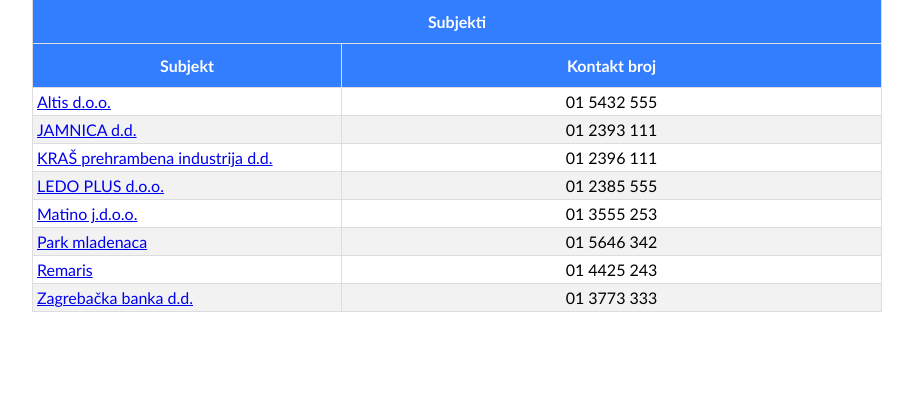
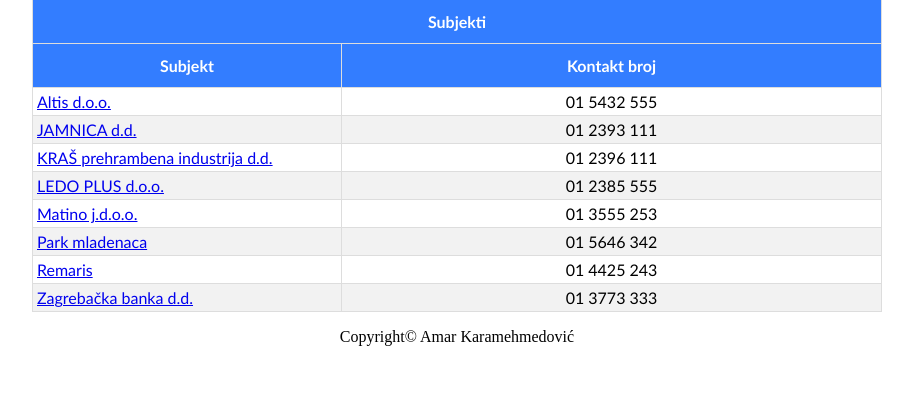
Before and after one commit to AmarKaramehmedovic/registar-klijenata, a PHP site: page / in a window 1280 px wide. Shown: the part 188-608 px from the top of the page, without its empty margins (183-1096 px from the left). Run offline with PHP 8.4, Linux system fonts and the light colour scheme; the visitor is signed in with stand-in values (Sample User, id 1); data comes from the database, SQL or seed files in the repository.

Commit message:
Add files via upload

```diff
--- a/index.php
+++ b/index.php
@@ -8,6 +8,10 @@
 		#table1 th {
 		  background-color: #337DFF;
 		  color: white;
+		}
+
+		.footer{
+			text-align: center;
 		}
 	</style>
     </head>
@@ -110,5 +114,8 @@
 			echo "</table>";
 			mysqli_close($conn);
             ?>
+	<div class="footer" style="text-align: center;">
+	  <p>Copyright© Amar Karamehmedović</p>
+	</div>
     </body>
 </html>
```
Also changed, not shown: noviKontakt.php (+20 -12 lines).
